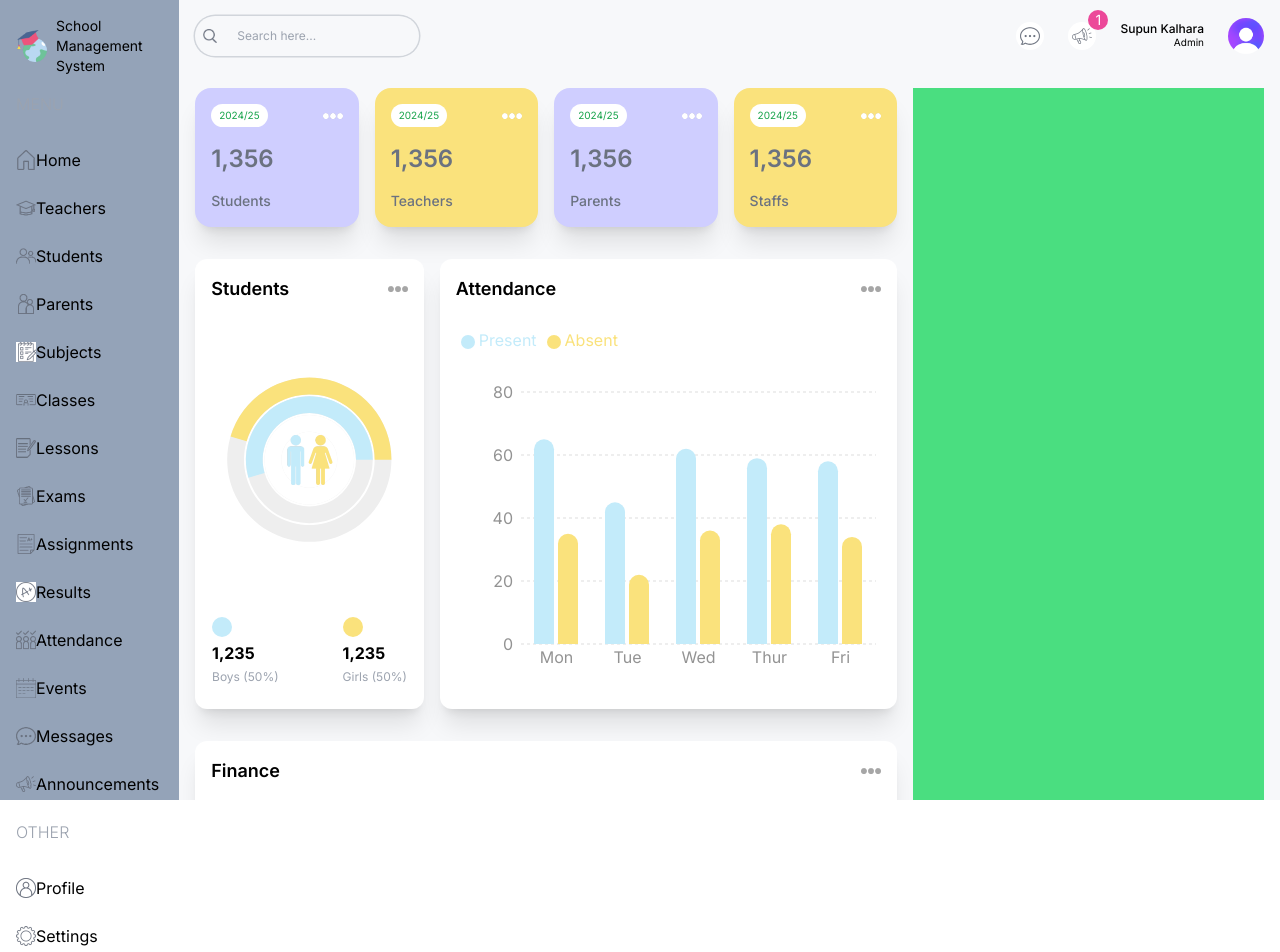
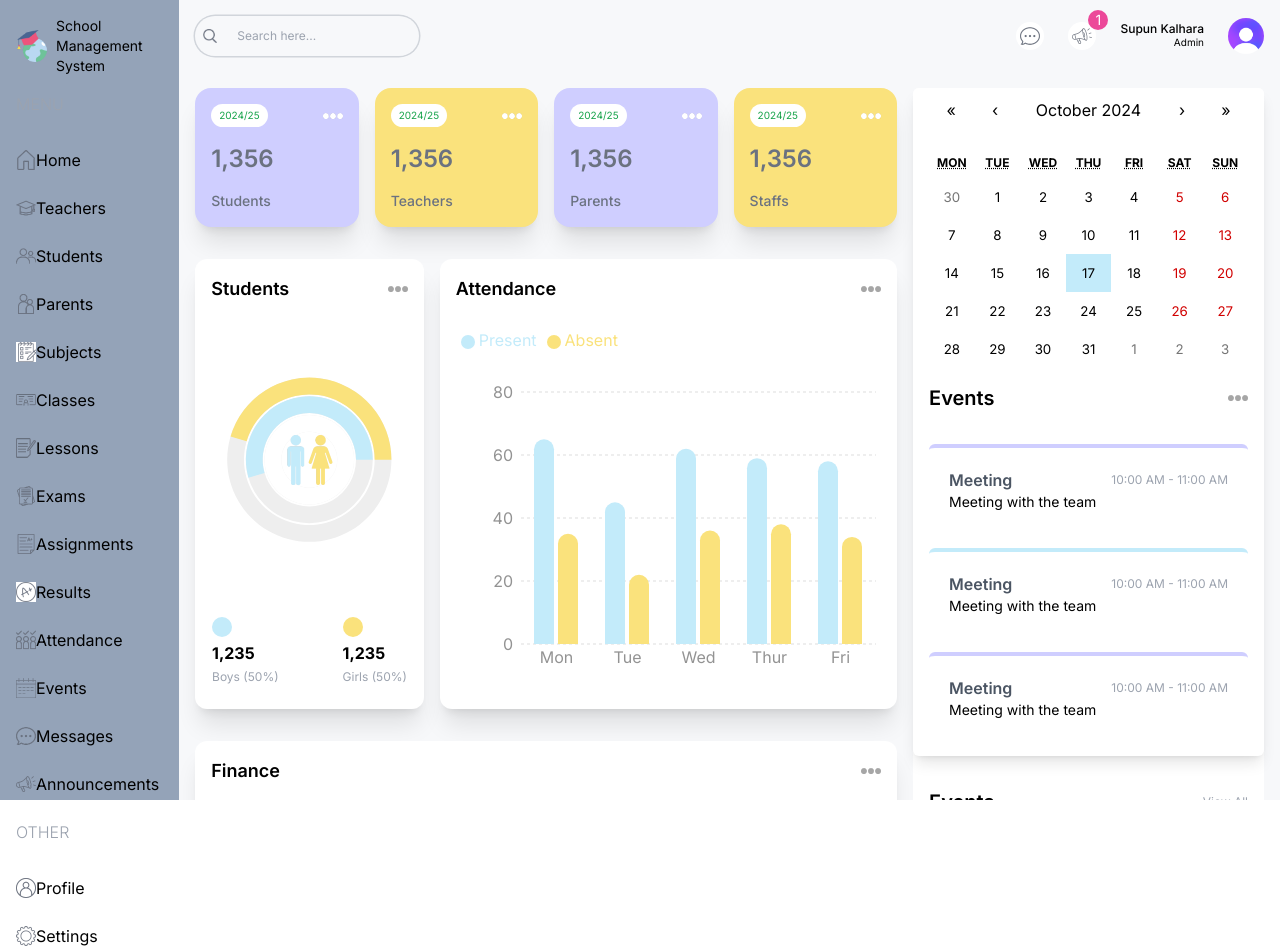
Before and after one commit to VSupunK/School-Management-System-Dashboard, a Next.js app in the folder frontend/: page /dashboard/admin in a window 1280 px wide. Shown: the top 952 px of the page. Built offline with nearby package versions, Linux system fonts and the light colour scheme.

Commit message:
Implement Announcement component

```diff
--- a/frontend/package.json
+++ b/frontend/package.json
@@ -11,6 +11,7 @@
   "dependencies": {
     "next": "^14.2.15",
     "react": "^18",
+    "react-calendar": "^5.0.0",
     "react-dom": "^18",
     "recharts": "^2.13.0"
   },
--- a/frontend/src/app/dashboard/admin/page.tsx
+++ b/frontend/src/app/dashboard/admin/page.tsx
@@ -1,5 +1,7 @@
+import Announcements from "@/components/Announcements";
 import AttendanceChart from "@/components/AttendanceChart";
 import CountChart from "@/components/CountChart";
+import EventCalender from "@/components/EventCalendar";
 import FinanceChart from "@/components/FinanceChart";
 import UserCard from "@/components/UserCard";
 import React from "react";
@@ -8,7 +10,7 @@ import React from "react";
 const AdminPage = () => {
   return (
     <div className="p-4 flex gap-4 flex-col md:flex-row">
-      {/* Left */}
+      {/*------------- Left -------------*/}
       <div className="w-full lg:w-2/3 flex flex-col gap-8">
       {/* User Cards */}
         <div className="flex flex-wrap justify-between gap-4">
@@ -32,8 +34,11 @@ const AdminPage = () => {
         </div>
       </div>
 
-      {/* Right */}
-      <div className="w-full lg:w-1/3 bg-green-400"></div>
+      {/*------------- Right ----------------*/}
+      <div className="w-full lg:w-1/3 flex flex-col gap-8 bg-white rounded-md">
+        <EventCalender/>
+        <Announcements />
+      </div>
     </div>
   );
 };
--- a/frontend/src/app/globals.css
+++ b/frontend/src/app/globals.css
@@ -1,3 +1,19 @@
 @tailwind base;
 @tailwind components;
 @tailwind utilities;
+
+.react-calendar {
+    width: 100% !important;
+    border: none !important;
+    font-family: "Inter", sans-serif !important;
+    border-radius: 15px !important;
+}
+
+.react-calendar__navigation__label__labelText {
+    font-weight: 600px;
+}
+
+.react-calendar__tile--active {
+    background-color: #c3ebfa !important;
+    color: #000 !important;
+}
--- /dev/null
+++ b/frontend/src/components/Announcements.tsx
@@ -0,0 +1,40 @@
+import React from 'react'
+
+const Announcement = () => {
+  return (
+    <div className="flex flex-col gap-4 px-4">
+        <div className="flex items-center justify-between">
+          <h1 className="text-xl font-semibold">Events</h1>
+          <span className='text-xs text-gray-400'>View All</span>
+        </div>
+        <div className="flex flex-col gap-4">
+          <div className="bg-skyColor rounded-md p-4">
+            <div className="flex items-center justify-between">
+              <h1 className='font-medium'>Lorem ipsum dolor</h1>
+              <span className="text-xs text-gray-400 bg-white py-1 px-2 rounded-sm">2024-10-05</span>
+            </div>
+            <p className='mt-2'>Lorem ipsum dolor sit, amet consectetur adipisicing elit. Veniam amet, accusantium cupiditate voluptas unde doloremque nemo reprehenderit neque inventore quas</p>
+          </div>
+
+          <div className="bg-YellowColor rounded-md p-4">
+            <div className="flex items-center justify-between">
+              <h1 className='font-medium'>Lorem ipsum dolor</h1>
+              <span className="text-xs text-gray-400 bg-white py-1 px-2 rounded-sm">2024-10-05</span>
+            </div>
+            <p className='mt-2'>Lorem ipsum dolor sit, amet consectetur adipisicing elit. Veniam amet, accusantium cupiditate voluptas unde doloremque nemo reprehenderit neque inventore quas</p>
+          </div>
+
+          <div className="bg-PurpleColor rounded-md p-4">
+            <div className="flex items-center justify-between">
+              <h1 className='font-medium'>Lorem ipsum dolor</h1>
+              <span className="text-xs text-gray-400 bg-white py-1 px-2 rounded-sm">2024-10-05</span>
+            </div>
+            <p className='mt-2'>Lorem ipsum dolor sit, amet consectetur adipisicing elit. Veniam amet, accusantium cupiditate voluptas unde doloremque nemo reprehenderit neque inventore quas </p>
+          </div>
+
+        </div>
+    </div>
+  )
+}
+
+export default Announcement
--- /dev/null
+++ b/frontend/src/components/EventCalendar.tsx
@@ -0,0 +1,61 @@
+"use client";
+
+import { time } from "console";
+import Image from "next/image";
+import React, { useState } from "react";
+import Calendar from "react-calendar";
+import "react-calendar/dist/Calendar.css";
+
+type ValuePiece = Date | null;
+
+type Value = ValuePiece | [ValuePiece, ValuePiece];
+
+// temporary data
+const event = [
+  {
+    id: 1,
+    title: "Meeting",
+    time: "10:00 AM - 11:00 AM",
+    description: "Meeting with the team",
+  },
+  {
+    id: 2,
+    title: "Meeting",
+    time: "10:00 AM - 11:00 AM",
+    description: "Meeting with the team",
+  },
+  {
+    id: 3,
+    title: "Meeting",
+    time: "10:00 AM - 11:00 AM",
+    description: "Meeting with the team",
+  },
+];
+
+const EventCalender = () => {
+  const [value, onChange] = useState<Value>(new Date());
+
+  return (
+    <div className="bg-white rounded-md shadow-lg px-4">
+      <Calendar onChange={onChange} value={value} />
+      <div className="flex flex-col gap-4">
+        <div className="flex items-center justify-between">
+          <h1 className="text-xl font-semibold my-4">Events</h1>
+          <Image src="/moreDark.png" alt="moreicon" width={20} height={20} />
+        </div>
+        {event.map((event) => (
+          <div key={event.id} className="p-5 rounded-md border-gray-100 border-t-4 odd:border-t-skyColor even:border-t-PurpleColor">
+            <div className="flex items-center justify-between">
+              <h1 className="font-semibold text-gray-600">{event.title}</h1>
+              <p className="text-xs text-gray-400">{event.time}</p>
+            </div>
+            <p className="text-sm">{event.description}</p>
+          </div>
+        ))}
+        <div></div>
+      </div>
+    </div>
+  );
+};
+
+export default EventCalender;
```
Also changed, not shown: 1 other file (tests, documents, lock files or other folders).
